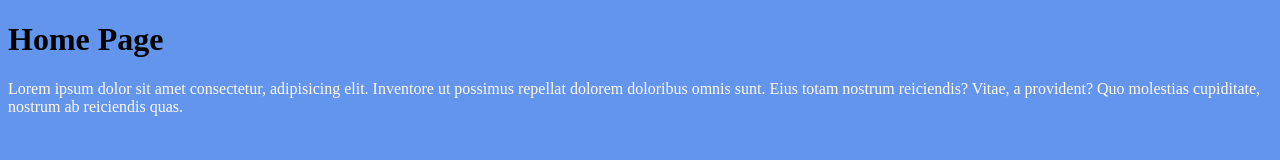
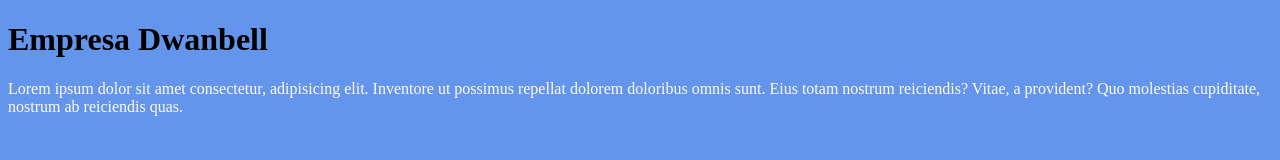
Before and after one commit to AguiarIgor/Aula-LP2-Estudo-Git, a plain HTML site: page index.html in a window 1280 px wide. Drawn offline with Linux system fonts and the light colour scheme.

Commit message:
Nome da Home Page Alterada

```diff
--- a/JS/index.html
+++ b/index.html
@@ -4,11 +4,11 @@
     <meta charset="UTF-8">
     <meta http-equiv="X-UA-Compatible" content="IE=edge">
     <meta name="viewport" content="width=device-width, initial-scale=1.0">
-    <title>Home Page</title>
+    <title>Dwanbell</title>
     <link rel="stylesheet" href="/CSS/style.css">
 </head>
 <body>
-    <h1>Home Page</h1>
+    <h1>Empresa Dwanbell</h1>
     <p>Lorem ipsum dolor sit amet consectetur, adipisicing elit. Inventore ut possimus repellat dolorem doloribus omnis sunt. Eius totam nostrum reiciendis? Vitae, a provident? Quo molestias cupiditate, nostrum ab reiciendis quas.</p>
 
 </body>
```
